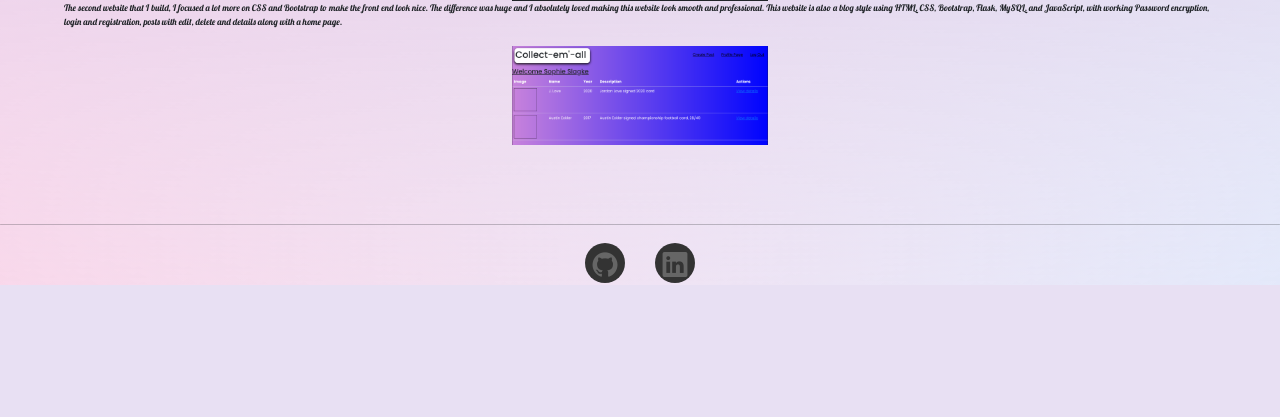
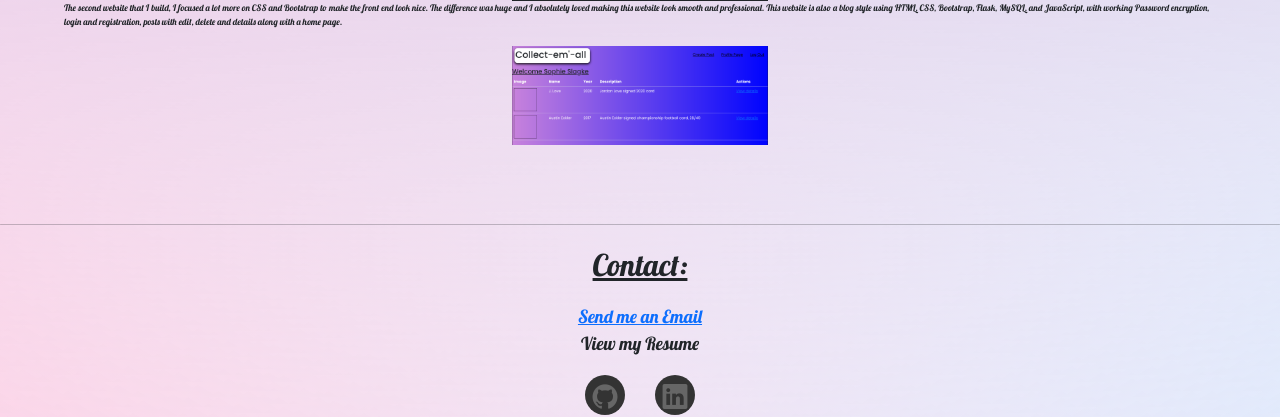
Before and after one commit to Soapie14/Projects, a Flask app: page / in a window 1280 px wide. Shown: the part 947-1364 px from the top of the page. Before the commit the page ends 1232 px from the top, so only its background shows below. Run offline with Flask 3, Linux system fonts and the light colour scheme.

Commit message:
socials are good

```diff
--- a/portfolio/flask_app/static/style.css
+++ b/portfolio/flask_app/static/style.css
@@ -200,7 +200,15 @@ body {
 
 
 /* *============ SOCIALS ============* */
-
+.contact_me {
+    display: flex;
+    justify-content: center;
+    /* margin-bottom: 5%; */
+}
+.resume {
+    display: flex;
+    justify-content: center;
+}
 
 HTML CSSResult Skip Results Iframe EDIT ON body {
     margin: 0;
--- a/portfolio/flask_app/templates/index.html
+++ b/portfolio/flask_app/templates/index.html
@@ -146,9 +146,12 @@
         <div class="divider">
             <hr class="rounded">
         </div>
+        <div class="title" id="contact"> <u>Contact:</u> </div>
 
-
-
+        <div class="contact_me">
+            <a href = "mailto: slagsoph@isu.edu">Send me an Email</a>
+        </div>
+        <p class="resume">View my Resume</p>
 
         <!-- Need to fix socials with scrolling -->
         <!-- Socials -->
```
